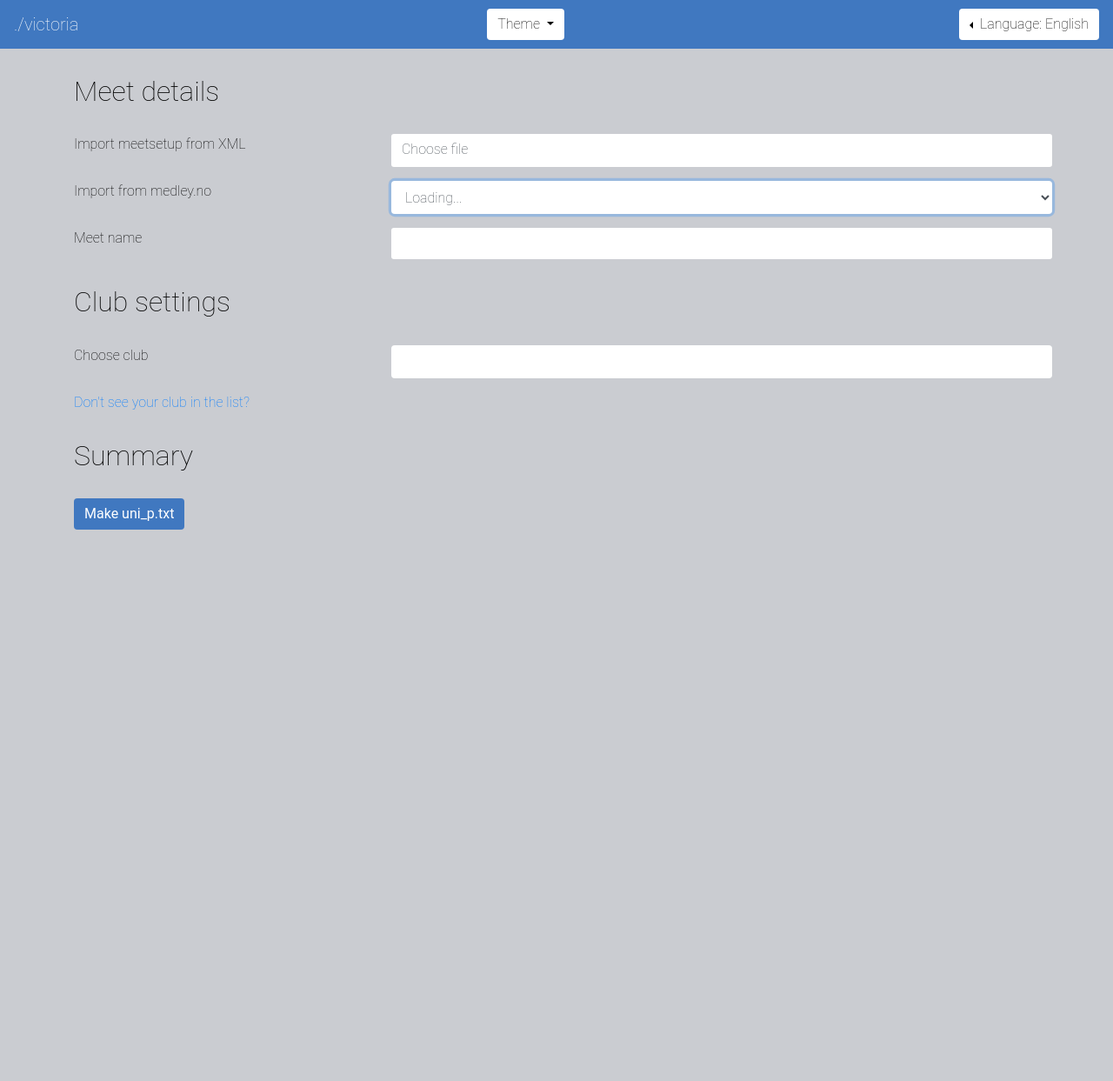
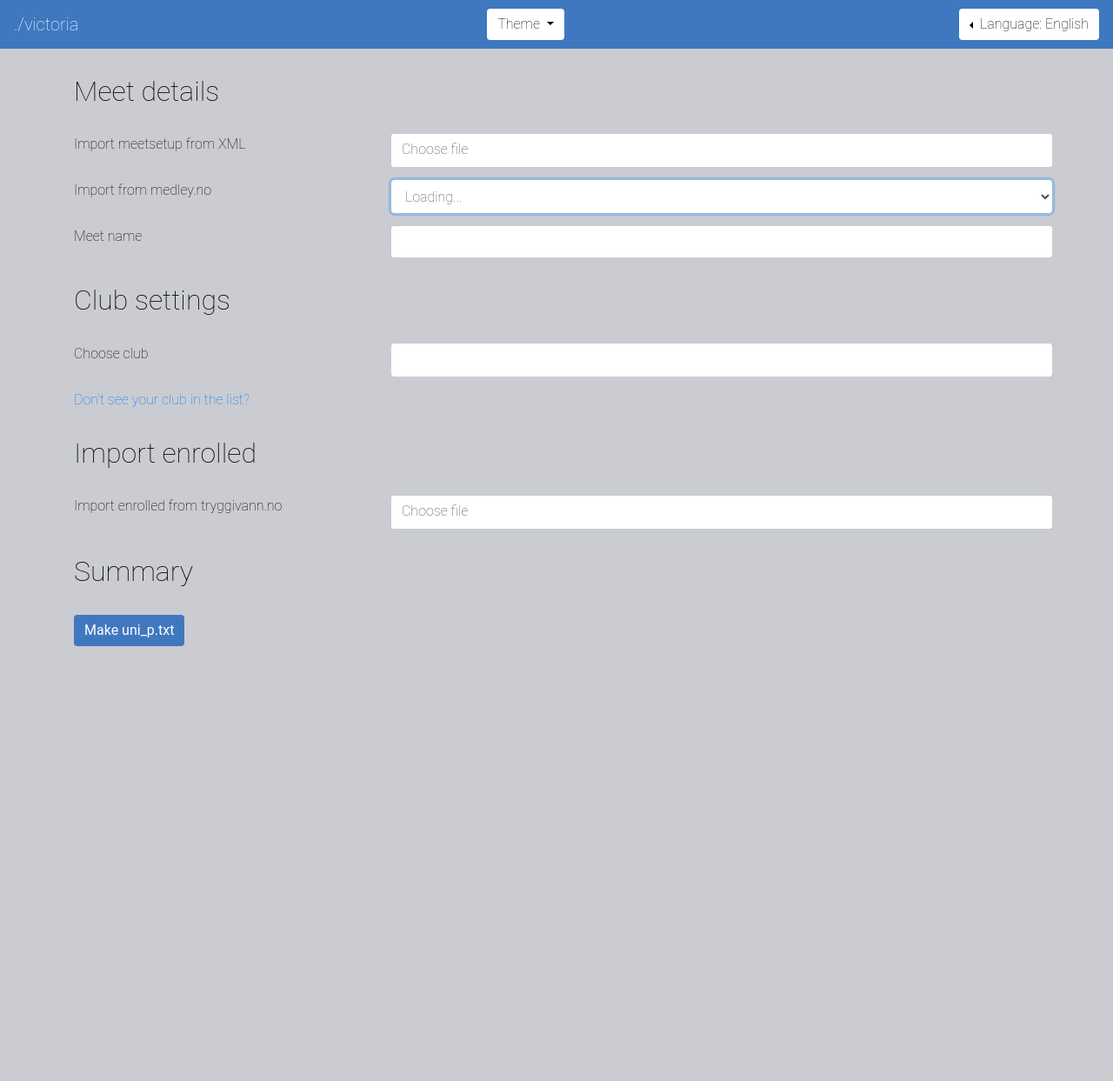
Before and after one commit to Balonbal/dot-slash-victoria, a Jekyll site: the page built from tools/uni_p.html, in a window 1280 px wide. Shown: the whole page at 87% size. Built offline with Jekyll 4.4.1, drawn with Linux system fonts in a browser that asks for light colours; nearby versions of some CDN libraries; before the commit the page ends 1109 px from its top, so only the background shows below that.

Commit message:
refactoring markdown

```diff
--- a/css/base.css
+++ b/css/base.css
@@ -18,7 +18,7 @@
 		display: none !important;
 	}
 
-	h2, h3,h4{
+	h1, h2, h3,h4{
 		margin-top: 30px;
 		margin-bottom: 30px;
 		font-weight: 100;
@@ -33,6 +33,11 @@
 		border-radius: .2em !important;
 	}
 
+	.row{
+		margin-top:15px;
+		margin-bottom:15px;
+	}
+
 /* NAVBAR */
 
 	#themeDropdown, #languageDropdown{
@@ -45,11 +50,10 @@
 
 /* UNKNOWN */
 
-input[type="text"], input[type="number"], select{
-    border: 0;
-    outline: 0;
+input[type="text"], input[type="number"], td.sex select {
+	border: none;
+	outline: none;
     background: transparent;
-    border-bottom: none;
     width: auto;
 }
 
--- a/css/themes/dark.css
+++ b/css/themes/dark.css
@@ -3,11 +3,11 @@
 /*
     COLOR CHEMA
 
-    #ffffff - text
-    #000000 - text secondary
-    #222222 - background
-    #1793d1 - theme color. Top nav bar. Button color
-    #333333 - secondary theme color. Hover effects
+    #ffffff   - text
+    #000000   - text secondary
+    #222222   - background
+    #1793d1   - theme color. Top nav bar. Button color
+    #1793d157 - secondary theme color. Hover effects
 
     Missing:
     - color for links on hover
@@ -42,7 +42,7 @@
     }
 
     .dropdown-item:hover{
-        background-color: #1793d1;
+        background-color: #1793d157;
         color: #ffffff;
     }
 
@@ -90,7 +90,7 @@
     }
 
     .autocomplete-suggestion:hover, .autocomplete-selected{
-        background-color: #1793d1;
+        background-color: #1793d157;
         color: #ffffff;
     }
 
@@ -103,7 +103,7 @@
     }
 
     #tabButtonparticipantSingle:hover, #tabButtonparticipantTeam:hover{
-        background-color: #1793d1 !important;
+        background-color: #1793d157 !important;
         color: #ffffff !important;
     }
 
@@ -121,14 +121,14 @@
     }
 
     .personRow:hover, .teamRow:hover, .eventTable tr:hover{
-        background-color: #1793d1;
+        background-color: #1793d157;
     }
 
     .personName input:focus, .age input:focus, .sex select:focus{
         border-bottom: 1px solid#1793d1;
     }
 
-    .teamName input:focus, .teamClass select:focus, .teamSex select:focus{
+    .teamName input:focus, .teamClass select:focus, .teamSex select:focus, input.delete-athlete:focus, td.events a:focus{
         border-bottom: 1px solid#1793d1;
     }
 
--- a/css/themes/light.css
+++ b/css/themes/light.css
@@ -125,10 +125,13 @@
         border-bottom: 1px solid #4078c0
     }
 
-    .teamName input:focus, .teamClass select:focus, .teamSex select:focus{
+    input.delete-athlete{
+        color: #007bff !important;
+    }
+
+    .teamName input:focus, .teamClass select:focus, .teamSex select:focus, input.delete-athlete:focus, td.events a:focus{
         border-bottom: 1px solid#4078c0;
     }
-
 
 /* UNI_P Summary */
 
--- a/css/tools/uni_p.css
+++ b/css/tools/uni_p.css
@@ -52,20 +52,6 @@
 
 /* UNI_P Participants */
 
-	#participantsContainer{
-		/* hack */
-		padding-right: 0;
-	}
-
-	#participantsContainer > div.form-group.row > div > div.custom-file.col-8 > label{
-		border: none;
-		font-weight: 100;
-		border-radius: .2em;
-
-		/* hack */
-		margin-right: 15px;
-	}
-
 	.personRow:hover, .teamRow:hover, .eventTable tr:hover{
 		transition: 0.3s;
 	}
@@ -76,7 +62,13 @@
 
 	input.delete-athlete {
 		border: none;
+		outline: none;
 		background: none;
+		padding: 0;
+	}
+
+	td.events a{
+		outline: none;
 	}
 
 	.eventTable tbody tr th{
@@ -86,6 +78,15 @@
 	#participantList > tbody > tr.edit > td{
 		padding-top: 0px;
 	}
+
+	#participantList > tbody > tr:nth-child(1) > th{
+		font-weight: 500;
+	}
+	#participantList > tbody > tr > td > table > tbody > tr > th{
+		font-weight: 500;
+
+	}
+
 /* UNI_P Summary */
 
 	#makeUnip{
--- a/tools/uni_p.html
+++ b/tools/uni_p.html
@@ -6,63 +6,57 @@ modals: [uni_p-change-meet.html, uni_p-add-club.html, uni_p-importing.html]
 ---
 <link rel="stylesheet" type="text/css" href="../css/tools/uni_p.css"></link>
 
-<div id="meetDetails" class="container">
+<section class="container">
 	<h2 class="t">Meet details</h2>
-	<section id="meetSettings">
 
-		<div class="form-group row">
-			<div class="input-group">
-				<div class="col-4">
-					<label for="importFile-meetSetup" class="t">Import meetsetup from XML</label>
-				</div>
+			<div class="row">
+				<label for="importFile-meetSetup" class="t col-4">Import meetsetup from XML</label>
 				<div class="custom-file col-8">
 					<label class="custom-file-label t">Choose file</label>
 					<input type="file" accept=".xml" class="custom-file-input" id="importFile-meetSetup" data-testid="importMeet">
 				</div>
 			</div>
-		</div>
-
-
-		<div class="form-group row">
+			<div class="row">
 				<label for="importMedley" class="col-4 t">Import from medley.no</label>
 				<select id="importMedley" class="form-control col-8" data-testid="meetSelect" autofocus></select>
 			</div>
-
-		<div class="form-group row">
+			<div class="row">
 				<label for="meetName" class="col-4 t">Meet name</label>
 				<input type="text" id="meetName" class="col-8" readonly data-testid="meetDisplay"/>
 			</div>
 </section>
 
-</div>
 <section id="clubSettings" class="container">
 	<h2 class="t">Club settings</h2>
-	<div class="form-group row">
+
+		<div class="row">
 			<label for="clubName" class="col-4 t">Choose club</label>
 			<input type="text" name="clubName" id="clubName" autocomplete="off" class="form-control col-8" data-testid="clubInput"/>
 		</div>
-	<div class="form-group row">
+		<div class="row">
 			<a href="#" class="streshed-link col-auto t" id="add-new-club-link">Don't see your club in the list?</a>
 		</div>
+
 </section>
-<div class="container hidden" id="participantsContainer">
-	<h2 class="t">Participants</h2>
 
-	<div class="form-group row">
-		<div class="input-group">
-			<div class="col-4">
-				<label for="importFile-tryggivann" class="t">Import enrolled from tryggivann.no</label>
-			</div>
+<section id="section-TivImport" class="container">
+	<h2 class="t">Import enrolled</h2>
+	<div class="row">
+		<label for="importFile-tryggivann" class="t col-4">Import enrolled from tryggivann.no</label>
 		<div class="custom-file col-8">
 			<label class="custom-file-label t">Choose file</label>
 			<input type="file" accept=".csv" class="custom-file-input" id="importFile-tryggivann">
 		</div>
 	</div>
-	</div>
+</section>
+
+<section id="participantsContainer" class="container hidden">
+	<h2 class="t">Participants</h2>
 
 	<div id="participantBar" class="tabBar">
 		<div id="participantSingle" data-text="Individuals" data-disabled="true" class="content">
-			<h4 class="t">Individuals</h4>
+			<h3 class="t">Individuals</h3>
+
 			<table id="participantList" class="table">
 				<tr>
 					<th class="t">Name</th>
@@ -71,14 +65,14 @@ modals: [uni_p-change-meet.html, uni_p-add-club.html, uni_p-importing.html]
 					<th class="t">Events</th>
 					<th class="t">Actions</th>
 				</tr>
-
 				<tr>
 					<td colspan="5"><a class="t" href="javascript:void(0)">Add more...</a></td>
 				</tr>
 			</table>
 		</div>
 		<div id="participantTeam" data-text="Teams" data-disabled="true">
-			<h4 class="t">Teams</h4>
+			<h3 class="t">Teams</h3>
+
 			<table id="teamList" class="table">
 				<tr>
 					<th class="t">Team name</th>
@@ -92,15 +86,14 @@ modals: [uni_p-change-meet.html, uni_p-add-club.html, uni_p-importing.html]
 				</tr>
 			</table>
 		</div>
+	</div>
+</section>
 
-	</div>
-
-</div>
-<div id="summary" class="container">
+<section id="summary" class="container">
 	<h2 class="t">Summary</h2>
 	<div id="individualsSummary"></div>
 	<button id="makeUnip" class="btn btn-primary t">Make uni_p.txt</button>
-</div>
+</section>
 
 <!-- Templates -->
 <!-- Single participant -->
```
Lines whose indentation alone changed are shown as unchanged.
